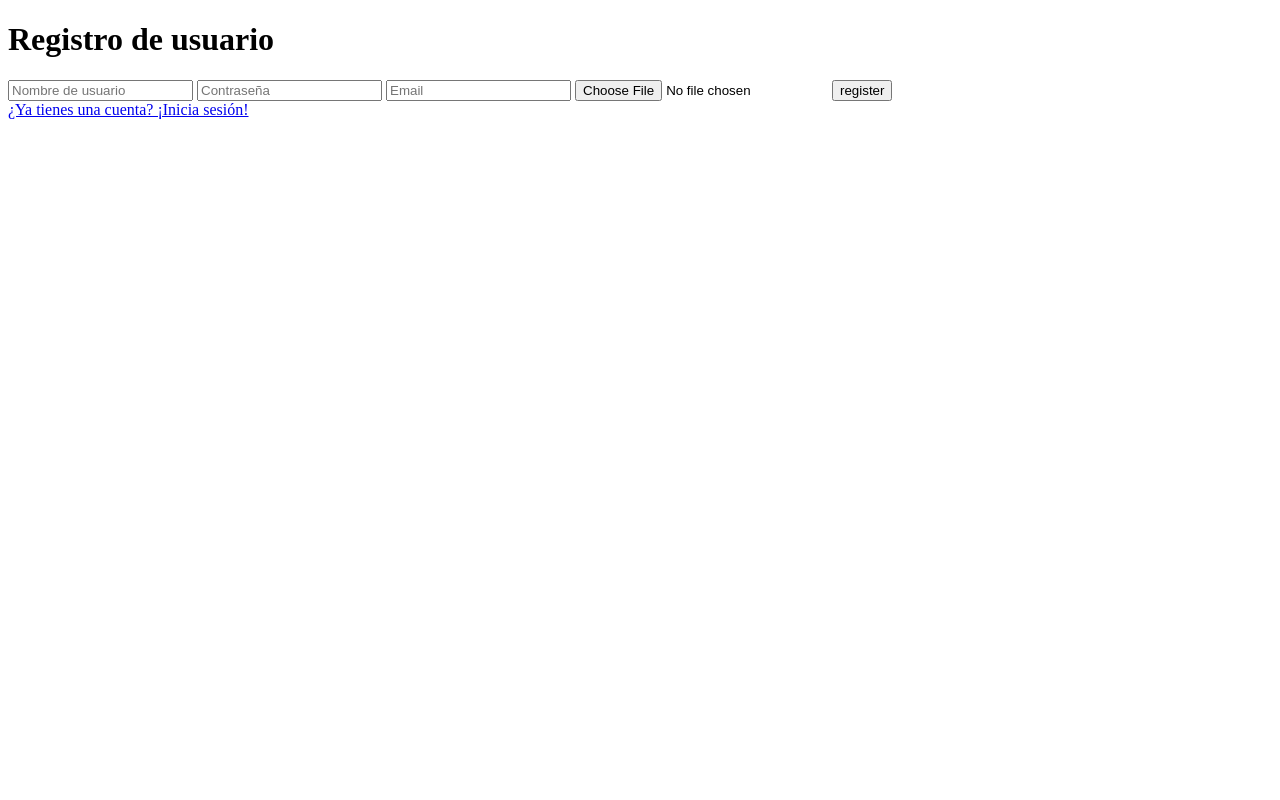
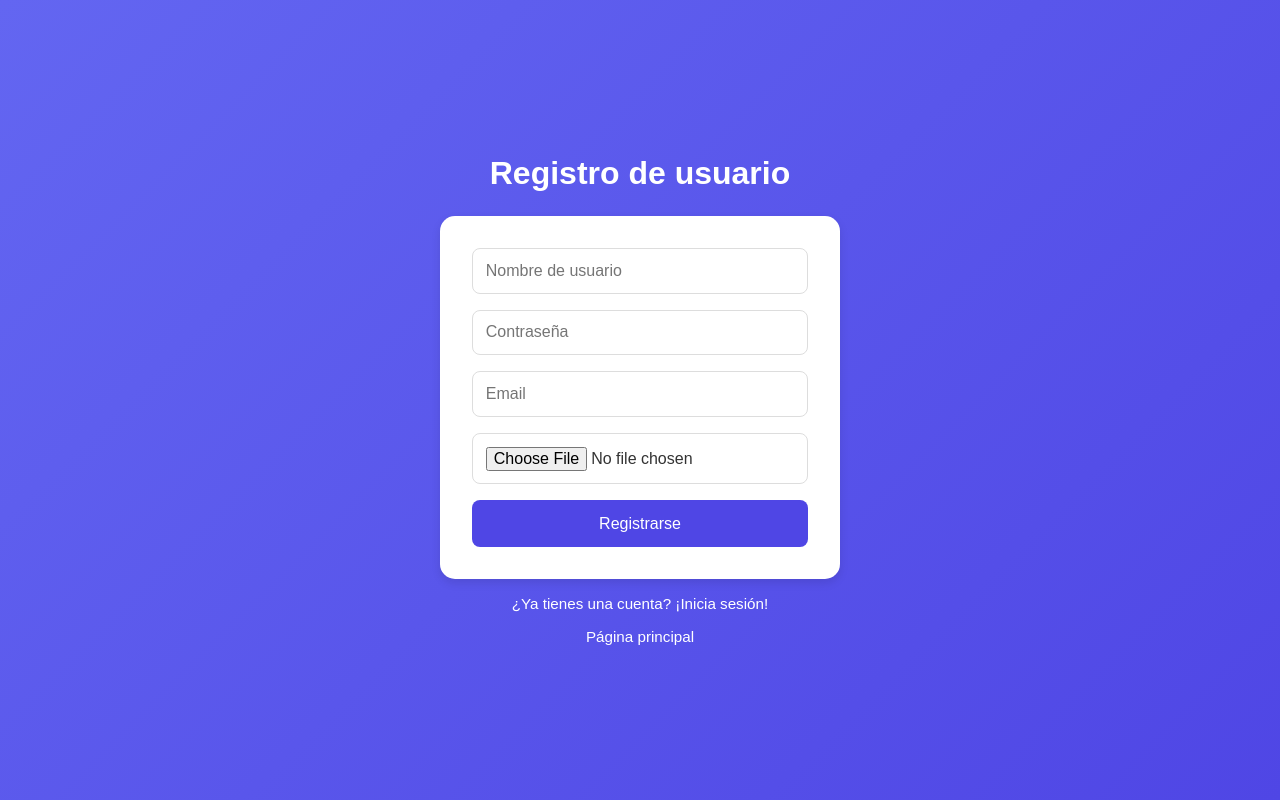
Before and after one commit to Ivanbalderascarmona/DWES_Tienda, a PHP site: page /views/registerView.phtml in a window 1280 px wide. Run offline with PHP 8.4, Linux system fonts and the light colour scheme.

Commit message:
Updated mainView.phtml, registerView.phtml, cart.php, cartdetails.php and userrepository.php and created public/css/style.css

```diff
--- a/controllers/mainController.php
+++ b/controllers/mainController.php
@@ -1,10 +1,10 @@
 <?php
 
 require_once("models/User.php");
-require_once("models/CartItems.php");
+require_once("models/CartDetails.php");
 require_once("models/Cart.php");
-require_once("models/Orders.php");
 require_once("models/Products.php");
+require_once("models/UserRepository.php");
 
 session_start();
 
--- a/controllers/userController.php
+++ b/controllers/userController.php
@@ -24,10 +24,10 @@ if(isset($_GET['action']) && $_GET['action']=='saveRegister'){
     if(isset($_POST['username']) && isset($_POST['password']) && isset($_POST['email']) && !empty($_FILES['avatar'])){
 
         FileHelper::fileHandler($_FILES['avatar']['tmp_name'],'public/img/'.$_POST['username'].$_FILES['avatar']['name']);
-        UserRepository::register($_POST['username'],$_POST['password'], $_FILES['avatar']['name']);
+        UserRepository::register($_POST['username'],$_POST['password'], $_POST['email'],$_FILES['avatar']['name']);
     }
     if(isset($_POST['username']) && isset($_POST['password'])){
-        UserRepository::register($_POST['username'],$_POST['password'], 'default.png');
+        UserRepository::register($_POST['username'],$_POST['password'],$_POST['email'], 'default.png');
     }
 
     header('location:index.php');
--- a/models/CartItems.php
+++ b/models/CartDetails.php
@@ -1,5 +1,5 @@
 <?php
-class CartItems {
+class CartDetails {
     private $id;
     private $idCart;
     private $idProduct;
--- a/models/UserRepository.php
+++ b/models/UserRepository.php
@@ -6,7 +6,7 @@ class UserRepository{
         $q = 'SELECT * FROM users WHERE username="'.$username.'" AND password="'.md5($password).'"';
         $result = $db->query($q);
         if($row = $result->fetch_assoc()){
-            return new User($row['id'],$row['username'],$row['role'], $row['avatar']);
+            return new User($row['id'],$row['username'],$row['email'], $row['role'], $row['avatar']);
         }else{
             return false;
         }
@@ -24,10 +24,8 @@ class UserRepository{
         $q = 'INSERT INTO users (username, password, email, role, avatar) VALUES ("'.$username.'", "'.md5($password).'" ,"'.$email.'", 0, "' . $avatar . '")';
         $db->query($q);
         if($db->insert_id){
-            $success = "Usuario registrado correctamente. Ya puedes iniciar sesión.";
             require_once('views/loginView.phtml');
         }else{
-            $error = "Error al registrar el usuario";
             require_once('views/registerView.phtml');
         }
         exit();
--- /dev/null
+++ b/public/css/style.css
@@ -0,0 +1,191 @@
+/* ====== RESET ====== */
+* {
+    margin: 0;
+    padding: 0;
+    box-sizing: border-box;
+}
+
+/* ====== GENERAL ====== */
+body {
+    font-family: 'Poppins', sans-serif;
+    background-color: #cfd7e6;
+    color: #333;
+}
+
+/* ====== HEADER ====== */
+header {
+    background: linear-gradient(135deg, #4f46e5, #6366f1);
+    color: white;
+    text-align: center;
+    padding: 2rem 1rem;
+    box-shadow: 0 2px 6px rgba(0,0,0,0.1);
+}
+
+header h1 {
+    font-size: 2rem;
+    font-weight: 600;
+}
+
+/* ====== NAVBAR ====== */
+nav {
+    background-color: white;
+    display: flex;
+    justify-content: space-between;
+    align-items: center;
+    padding: 1rem 2rem;
+    box-shadow: 0 2px 5px rgba(0,0,0,0.05);
+}
+
+/* ====== GRUPOS DE MENÚ ====== */
+.nav-left {
+    display: flex;
+    align-items: center;
+    gap: 2rem;
+}
+
+nav ul {
+    list-style: none;
+    display: flex;
+    gap: 1.5rem;
+}
+
+nav a {
+    text-decoration: none;
+    color: #4f46e5;
+    font-weight: 500;
+    transition: color 0.2s ease;
+}
+
+nav a:hover {
+    color: #1e40af;
+    font-weight: 600;
+}
+
+/* ====== BUSCADOR ====== */
+.search-form {
+    display: flex;
+    align-items: center;
+    background: #f1f3f6;
+    border-radius: 25px;
+    overflow: hidden;
+}
+
+.search-form input {
+    border: none;
+    padding: 0.6rem 1rem;
+    outline: none;
+    background: transparent;
+    width: 200px;
+}
+
+.search-form button {
+    background: #4f46e5;
+    border: none;
+    color: white;
+    padding: 0.6rem 1rem;
+    cursor: pointer;
+    transition: background 0.2s ease;
+}
+
+.search-form button:hover {
+    background: #3730a3;
+}
+
+/* ====== RESPONSIVO ====== */
+@media (max-width: 768px) {
+    nav {
+        flex-direction: column;
+        align-items: flex-start;
+    }
+
+    .nav-left {
+        flex-direction: column;
+        width: 100%;
+    }
+
+    .search-form {
+        width: 100%;
+    }
+
+    nav ul {
+        flex-direction: column;
+        gap: 0.8rem;
+    }
+}
+
+
+/* ====== FORMULARIO DE REGISTRO ====== */
+.register-container {
+    display: flex;
+    flex-direction: column;
+    align-items: center;
+    justify-content: center;
+    min-height: 100vh;
+    background: linear-gradient(135deg, #6366f1, #4f46e5);
+    color: white;
+    padding: 2rem;
+}
+
+.register-container h1 {
+    margin-bottom: 1.5rem;
+    font-size: 2rem;
+    font-weight: 600;
+}
+
+/* ====== FORM ====== */
+.register-form {
+    background-color: white;
+    color: #333;
+    padding: 2rem;
+    border-radius: 15px;
+    width: 100%;
+    max-width: 400px;
+    box-shadow: 0 4px 10px rgba(0,0,0,0.1);
+    display: flex;
+    flex-direction: column;
+    gap: 1rem;
+}
+
+.register-form input[type="text"],
+.register-form input[type="password"],
+.register-form input[type="email"],
+.register-form input[type="file"] {
+    padding: 0.8rem;
+    border: 1px solid #ddd;
+    border-radius: 8px;
+    font-size: 1rem;
+    transition: border 0.2s ease;
+}
+
+.register-form input:focus {
+    outline: none;
+    border-color: #4f46e5;
+}
+
+/* ====== BOTÓN ====== */
+.register-form input[type="submit"] {
+    background-color: #4f46e5;
+    color: white;
+    border: none;
+    border-radius: 8px;
+    padding: 0.9rem;
+    font-size: 1rem;
+    cursor: pointer;
+    transition: background 0.3s ease;
+}
+
+.register-form input[type="submit"]:hover {
+    background-color: #3730a3;
+}
+
+/* ====== ENLACE LOGIN ====== */
+.login-link {
+    margin-top: 1rem;
+    color: white;
+    text-decoration: none;
+    font-size: 0.95rem;
+}
+
+.login-link:hover {
+    color: #e0e0ff;
+}
--- a/views/registerView.phtml
+++ b/views/registerView.phtml
@@ -4,16 +4,20 @@
     <meta charset="UTF-8">
     <meta name="viewport" content="width=device-width, initial-scale=1.0">
     <title>Registro</title>
+    <link rel="stylesheet" href="public/css/style.css">
 </head>
 <body>
-    <h1>Registro de usuario</h1>
-    <form action="index.php?c=user&action=saveRegister" method="POST" enctype="multipart/form-data">
-        <input type="text" name="username" placeholder="Nombre de usuario">
-        <input type="password" name="password" placeholder="Contraseña">
-        <input type="email" name="email" placeholder="Email">
-        <input type="file" name="avatar">
-        <input type="submit" value="register">
-    </form>
-    <a href="index.php?c=user&action=login">¿Ya tienes una cuenta? ¡Inicia sesión!</a>
+    <div class="register-container">
+        <h1>Registro de usuario</h1>
+        <form class="register-form" action="index.php?c=user&action=saveRegister" method="POST" enctype="multipart/form-data">
+            <input type="text" name="username" placeholder="Nombre de usuario">
+            <input type="password" name="password" placeholder="Contraseña">
+            <input type="email" name="email" placeholder="Email">
+            <input type="file" name="avatar" accept="image/*">
+            <input type="submit" value="Registrarse">
+        </form>
+        <a class="login-link" href="index.php?action=login">¿Ya tienes una cuenta? ¡Inicia sesión!</a>
+        <a class="login-link" href="index.php">Página principal</a>
+    </div>
 </body>
 </html>
```
Also changed, not shown: models/Cart.php (+11 -11 lines), models/Orders.php (deleted, +0 -37 lines), views/mainView.phtml (+40 -0 lines).
